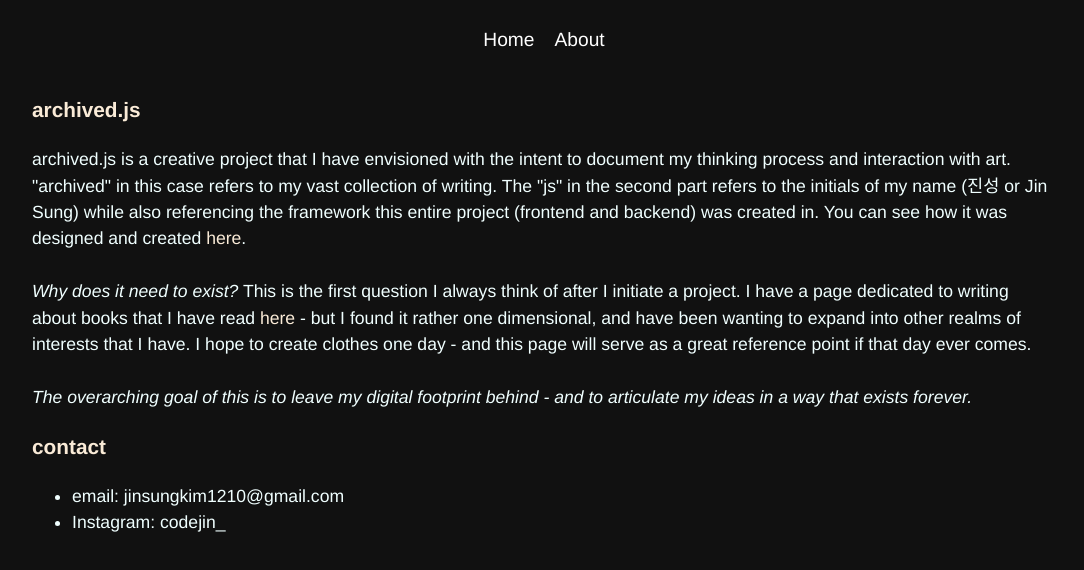
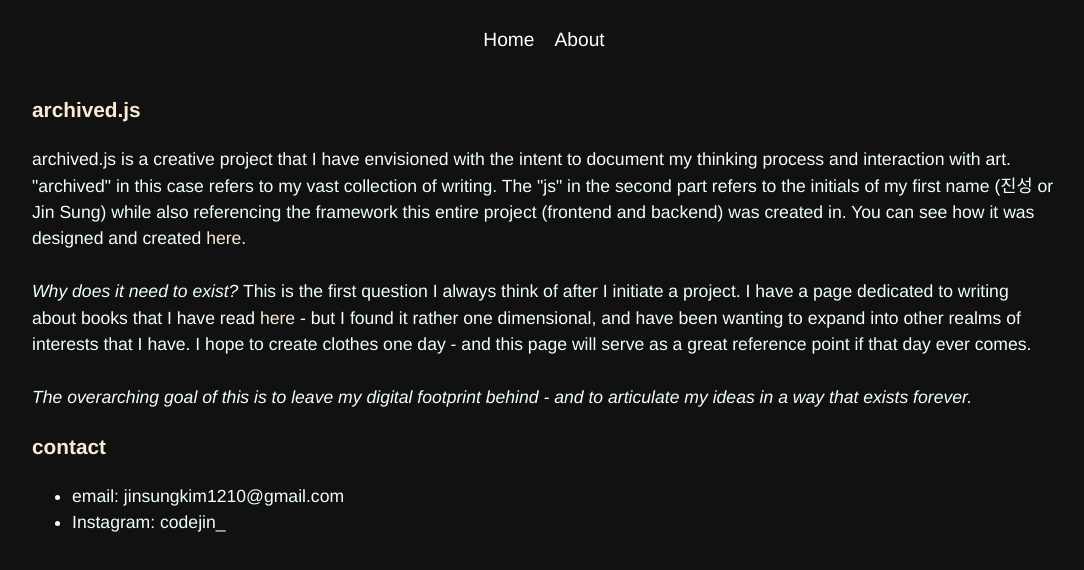
Before and after one commit to jinsung-kim/archived-js, a React (Create React App) app: page /about in a window 1280 px wide. Shown: the top 570 px of the page, without its empty margins (96-1180 px from the left). Built offline with nearby package versions, Linux system fonts and the light colour scheme.

Commit message:
v1: complete

```diff
--- a/src/pages/About.jsx
+++ b/src/pages/About.jsx
@@ -10,8 +10,16 @@ export default class About extends Component {
 
         // For effect on hover
         this.state = {
+            hovering: false
+        };
+    }
 
-        };
+    onHover = (e) => {
+        e.preventDefault();
+
+        this.setState({
+            hovering: !this.state.hovering
+        });
     }
 
     render() {
@@ -20,11 +28,13 @@ export default class About extends Component {
                 <Navbar />
 
                 <div className="text-box">
-                    <p className="title">archived.js</p>
+                    {/* <div className="reactive" onMouseOver={ this.onHover }> */}
+                        <p className="title">archived.js</p>
+                    {/* </div> */}
                     <p className="sub">
                         archived.js is a creative project that I have envisioned with the intent to document my thinking process and
                         interaction with art. "archived" in this case refers to my vast collection of writing.
-                        The "js" in the second part refers to the initials of my name (진성 or Jin Sung) while also referencing the framework
+                        The "js" in the second part refers to the initials of my first name (진성 or Jin Sung) while also referencing the framework
                         this entire project (frontend and backend) was created in.
                         You can see how it was designed and created <a href="https://github.com/jinsung-kim/archived-js">here</a>.
 
--- a/src/styles/About.css
+++ b/src/styles/About.css
@@ -25,6 +25,10 @@
     color: antiquewhite;
 }
 
+.title-hover {
+    color: firebrick;
+}
+
 .sub a {
     text-decoration: none;
     color: antiquewhite;
```
